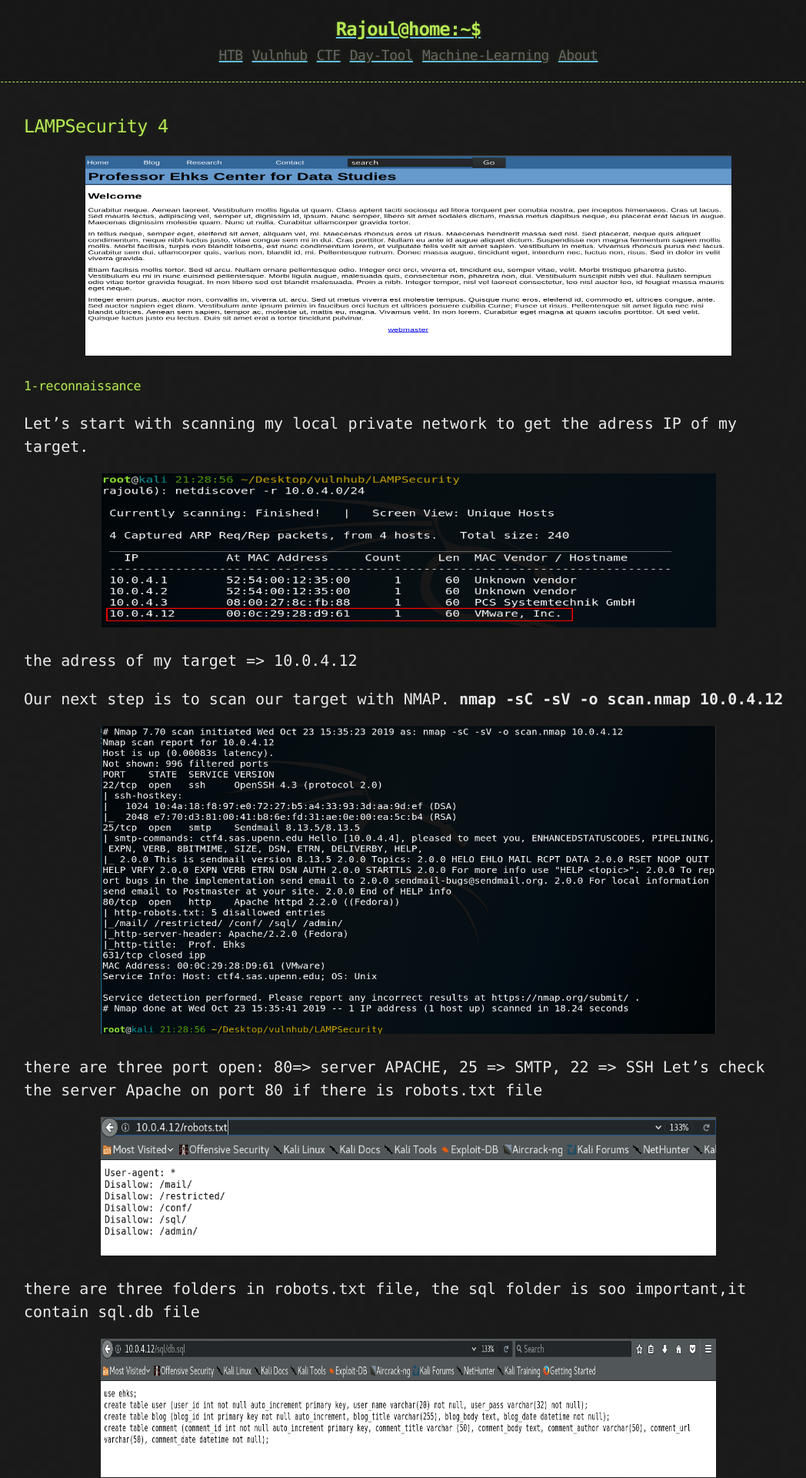
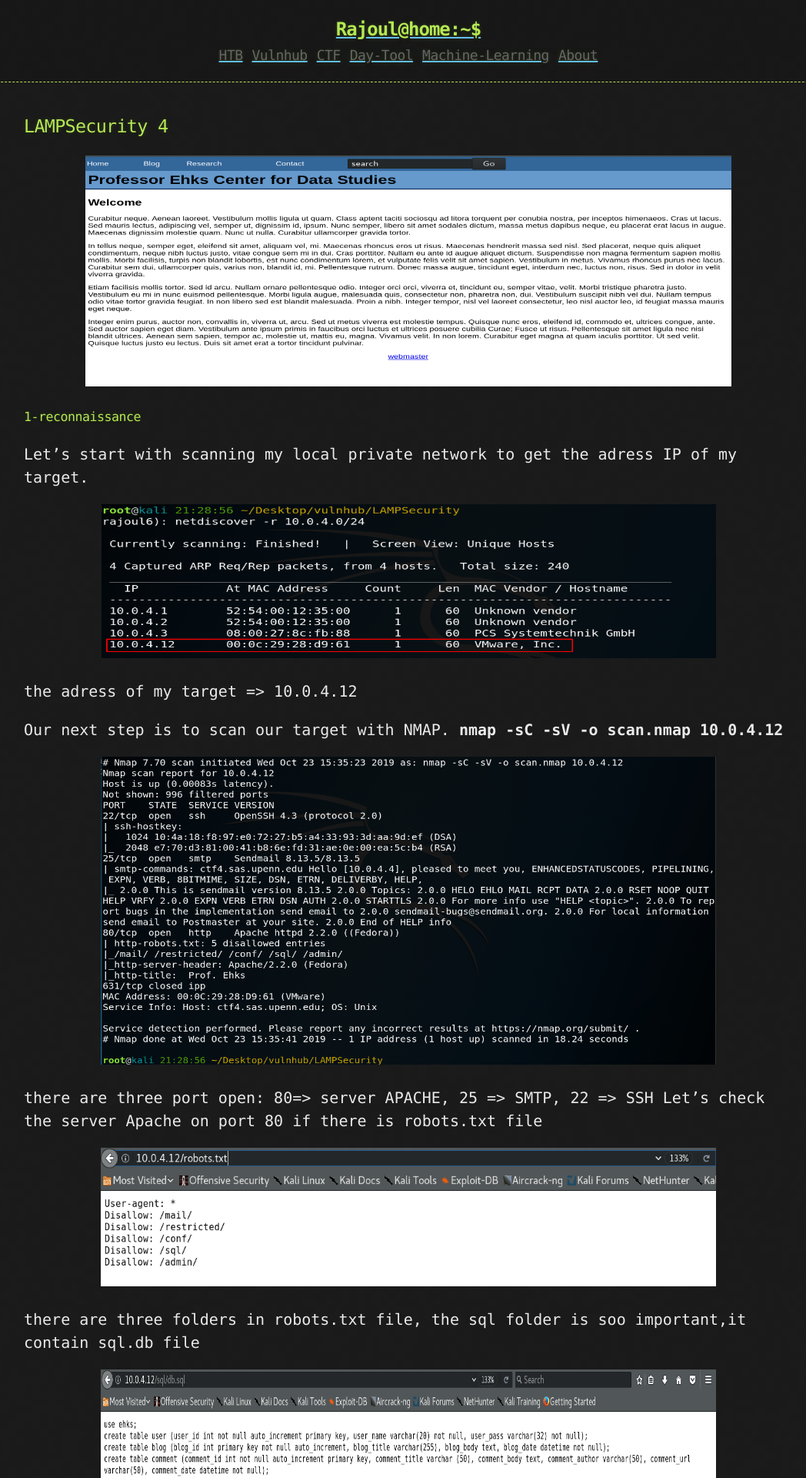
Before and after one commit to rajoul/rajoul.github.io, a Jekyll site: the page built from my_write_up/LAMPSecurity-4.md, in a window 1280 px wide. Shown: the top 1920 px of the page at 77% size, without its empty margins (109-1157 px from the left). Built offline with Jekyll 4.4.1, drawn with Linux system fonts in a browser that asks for light colours; our own code applies the rules of GitHub Pages for plain Markdown files.

Commit message:
Update LAMPSecurity-4.md

```diff
--- a/my_write_up/LAMPSecurity-4.md
+++ b/my_write_up/LAMPSecurity-4.md
@@ -1,6 +1,6 @@
 # LAMPSecurity 4
 <p align="center">
-  <img src="https://rajoul.github.io/my_write_up/image/LAMPSecurity-4/accueil.png" width="840" height="260">
+  <img src="https://rajoul.github.io/my_write_up/image/LAMPSecurity-4/accueil.png" width="840" height="300">
 </p>
 ##### 1-reconnaissance
 Let’s start with scanning my local private network to get the adress IP of my target.
```
